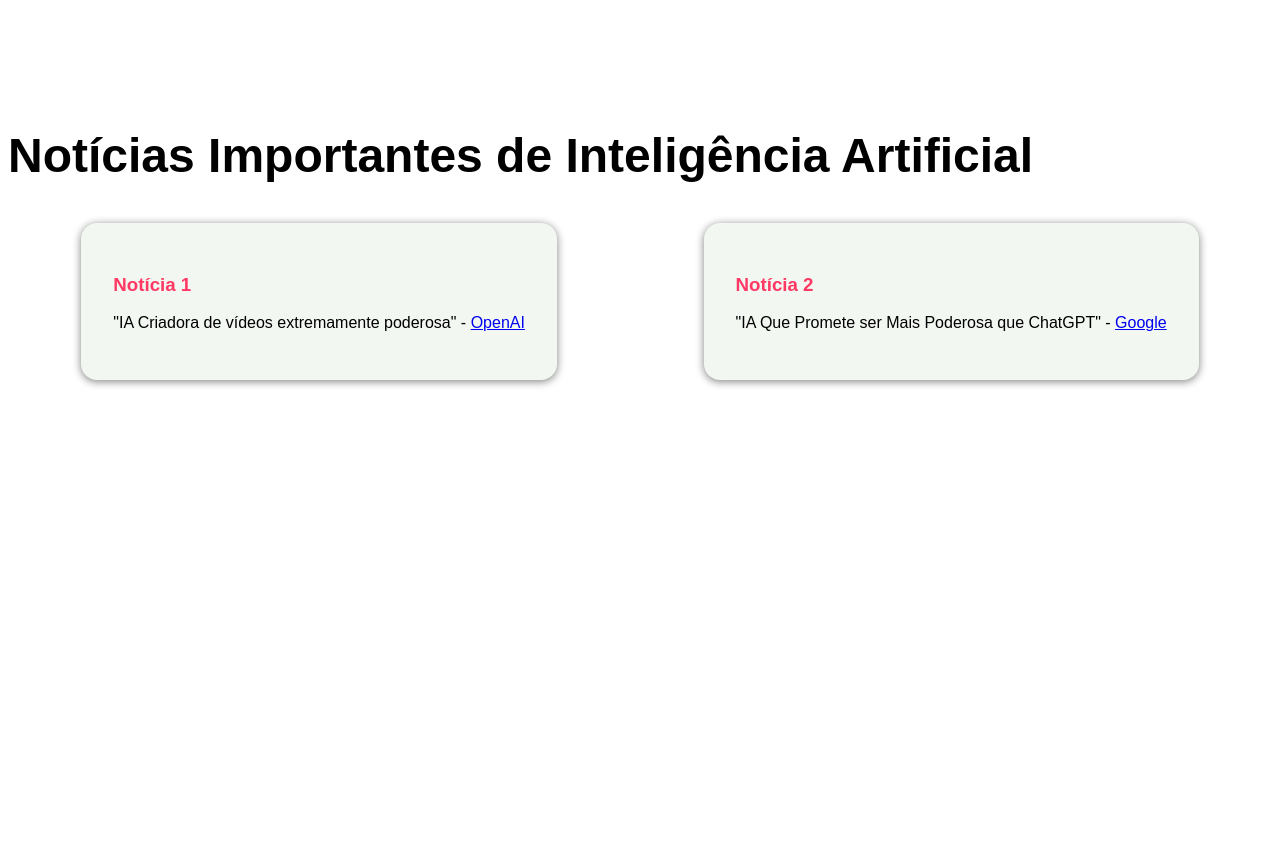
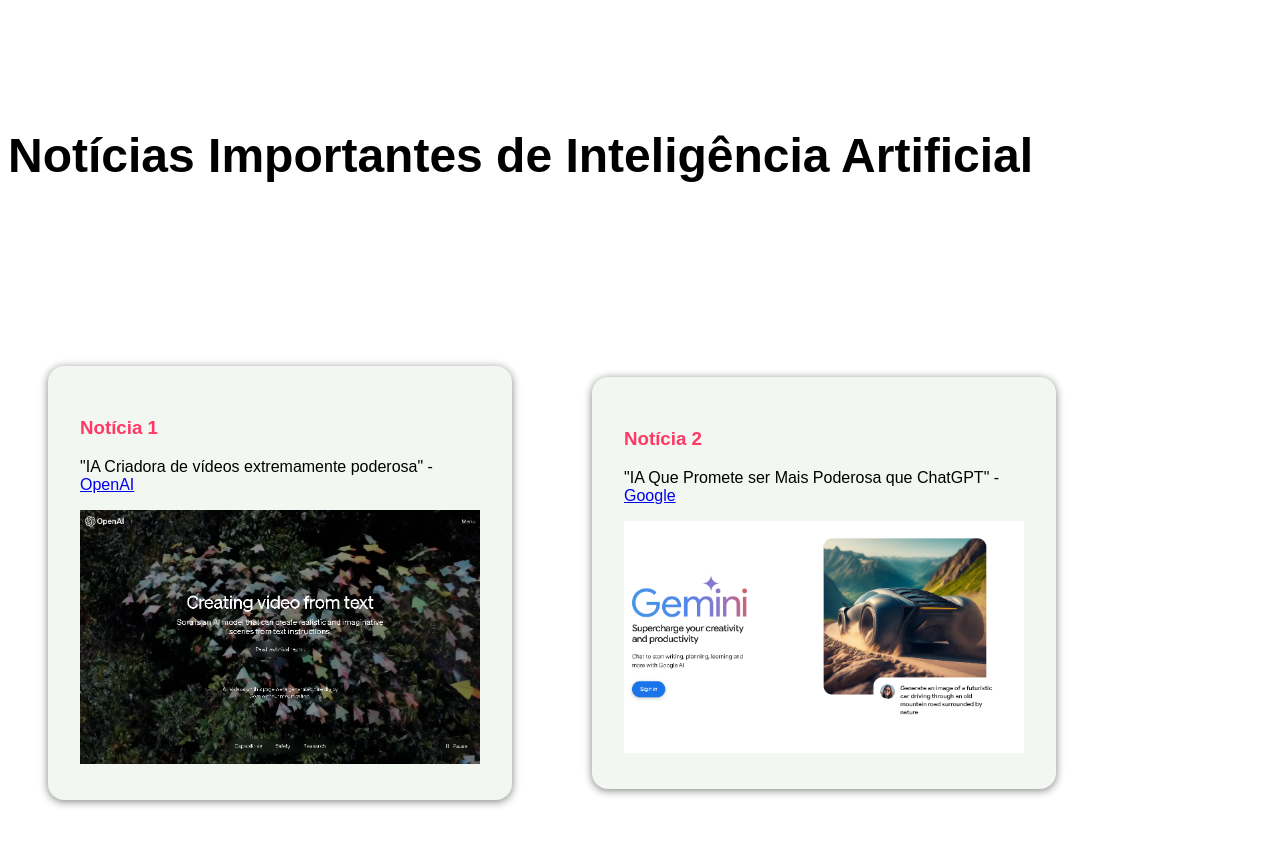
Before and after one commit to ivanOmetto/AI-vision-blog, a plain HTML site: page index.html in a window 1280 px wide. Shown: the part 1560-2405 px from the top of the page. Before the commit the page ends 2336 px from the top, so only its background shows below. Drawn offline with Linux system fonts and the light colour scheme; a web font is replaced by a local one.

Commit message:
CSS melhorado seção noticias

```diff
--- a/assets/css/style.css
+++ b/assets/css/style.css
@@ -62,7 +62,7 @@
 
 #secao-noticias {
     font-family: 'Martel Sans', sans-serif;
-    height: 80vh;
+    height: 90vh;
 }
 
 #secao-noticias h2 {
@@ -71,18 +71,33 @@
 }
 
 #noticias {
-    display: flex;
-    flex-direction: row;
-    justify-content: space-around;
+    display: grid;
+    grid-template-columns: repeat(3, 1fr);
+    place-items: center;
+    height: 100%;
+    gap: 5rem;
 }
 
-#noticias div{
+.card{
+    position: relative;
     background-color: #F2F7F2;
     padding: 2rem;
     border-radius: 1rem;
     box-shadow: 0rem 0.1rem 0.5rem gray;
+    max-width: 25rem;
+    cursor: pointer;
+    list-style: none;
+    transition: 0.3s;
 }
 
-#noticias div h3{
+.card h3{
     color: #FF3864;
 }
+
+.card img{
+    max-width: 25rem;
+}
+
+.card:hover{
+    filter: brightness(90%)
+}
--- a/index.html
+++ b/index.html
@@ -24,16 +24,18 @@
     <section id="secao-noticias">
         <h2>Notícias Importantes de Inteligência Artificial</h2>
 
-        <div id="noticias">
-            <div>
+        <ul id="noticias">
+            <li class="card">
                 <h3>Notícia 1</h3>
                 <p>"IA Criadora de vídeos extremamente poderosa" - <a href="https://openai.com/sora">OpenAI</a></p>
-            </div>
-            <div>
+                <img src="./assets/img/n1.png" alt="SORA">
+            </li>
+            <li class="card">
                 <h3>Notícia 2</h3>
                 <p>"IA Que Promete ser Mais Poderosa que ChatGPT" - <a href="https://gemini.google.com">Google</a></p>
+                <img src="./assets/img/n2.png" alt="GEMINI">
             </div>
-        </div>
+        </ul>
     </section>
 
 </body>
```
Also changed, not shown: assets/img/n1.png (added), assets/img/n2.png (added).
